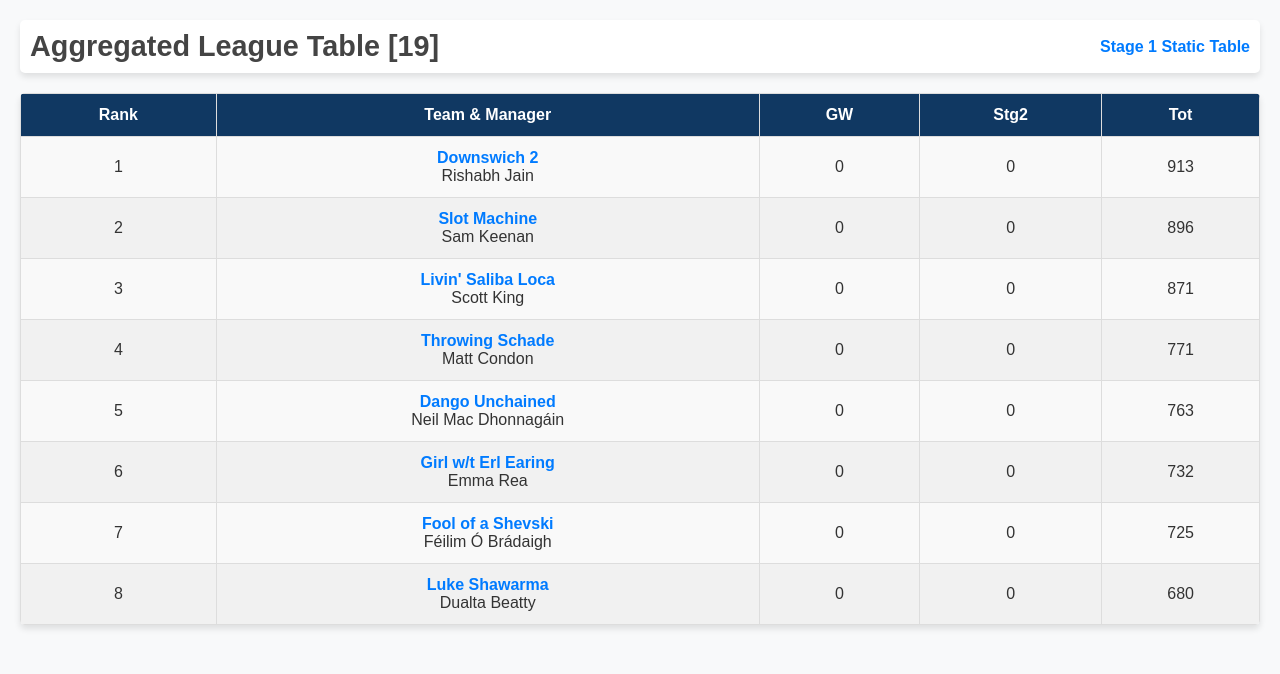
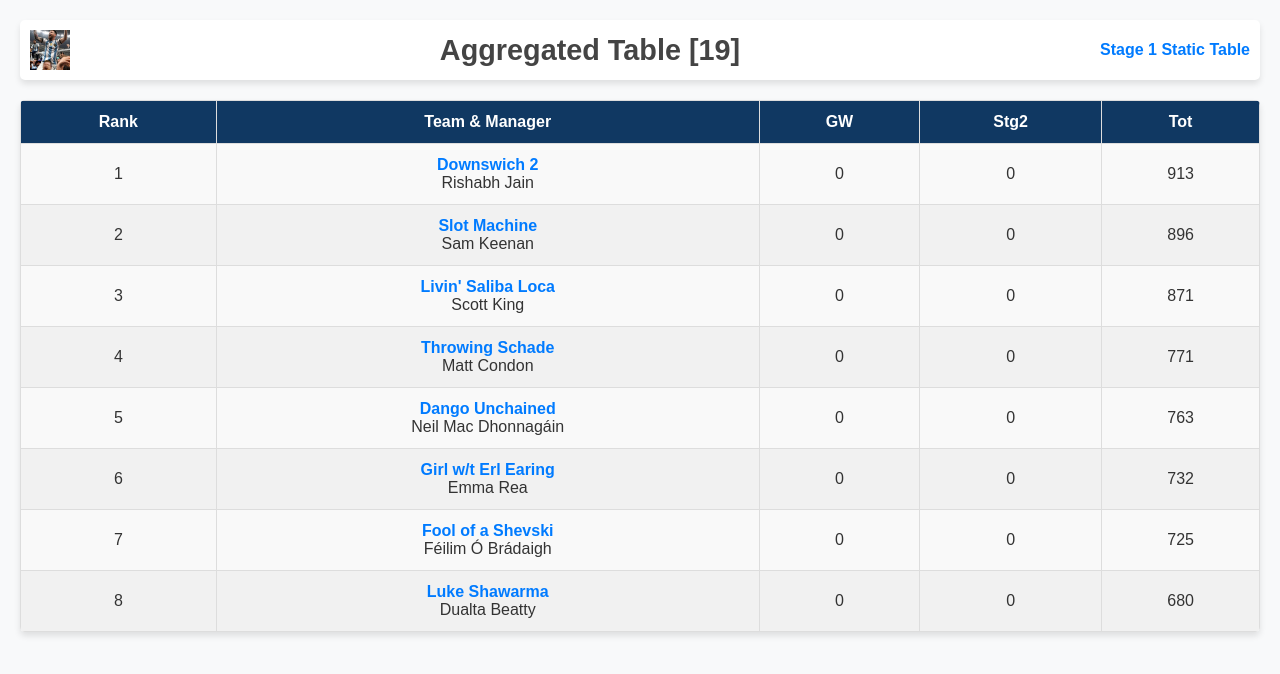
Before and after one commit to matt-condon/fpl-draft-league-table-aggregator, a plain HTML site: page ui/index.html in a window 1280 px wide. Drawn offline with Linux system fonts and the light colour scheme.

Commit message:
ui: add logo (#11)

```diff
--- a/ui/index.html
+++ b/ui/index.html
@@ -3,7 +3,7 @@
 <head>
     <meta charset="UTF-8">
     <meta name="viewport" content="width=device-width, initial-scale=1.0">
-    <title>Aggregated League Table</title>
+    <title>FPL Draft Aggregated League Table</title>
     <link rel="stylesheet" href="styles.css">
 
     <script>
--- a/ui/styles.css
+++ b/ui/styles.css
@@ -1,3 +1,10 @@
+.logo {
+    height: 40px;
+    width: auto;
+    margin-right: 10px;
+    display: inline-block;
+}
+
 /* Default (Light Mode) Styles */
 body {
     font-family: 'Arial', sans-serif;
--- a/ui/tables/live.html
+++ b/ui/tables/live.html
@@ -1,6 +1,10 @@
 <div class="header-container">
-    <h1>Aggregated League Table <span id="event"></span></h1>
-    <a href="stage-1/index.html">Stage 1 Static Table</a>
+    <img src="logo.jpeg" alt="Page Logo" class="logo">
+    <h1>
+        Aggregated Table
+        <span id="event"></span>
+    </h1>
+    <a href="stage-1">Stage 1 Static Table</a>
 </div>
 
 <table id="leagueTable">
```
Also changed, not shown: ui/stage-1/index.html (+3 -2 lines), ui/logo.jpeg (added).
